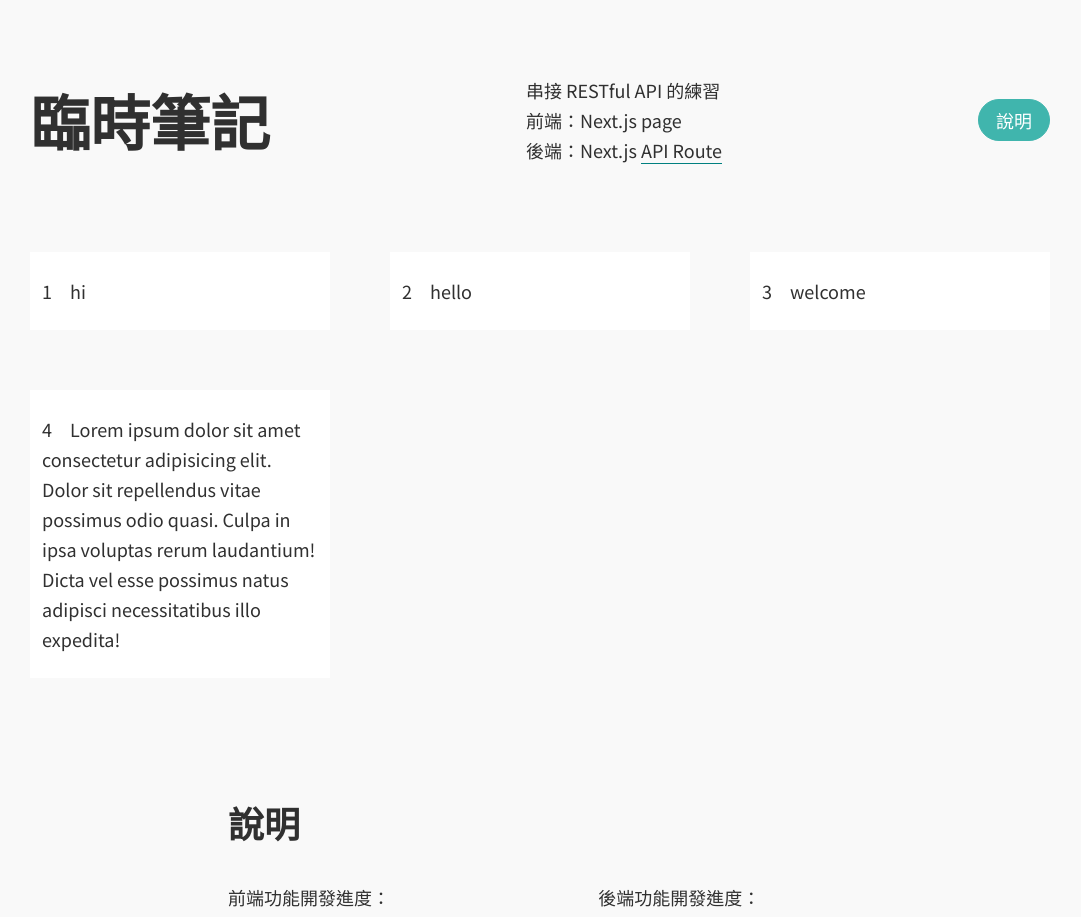
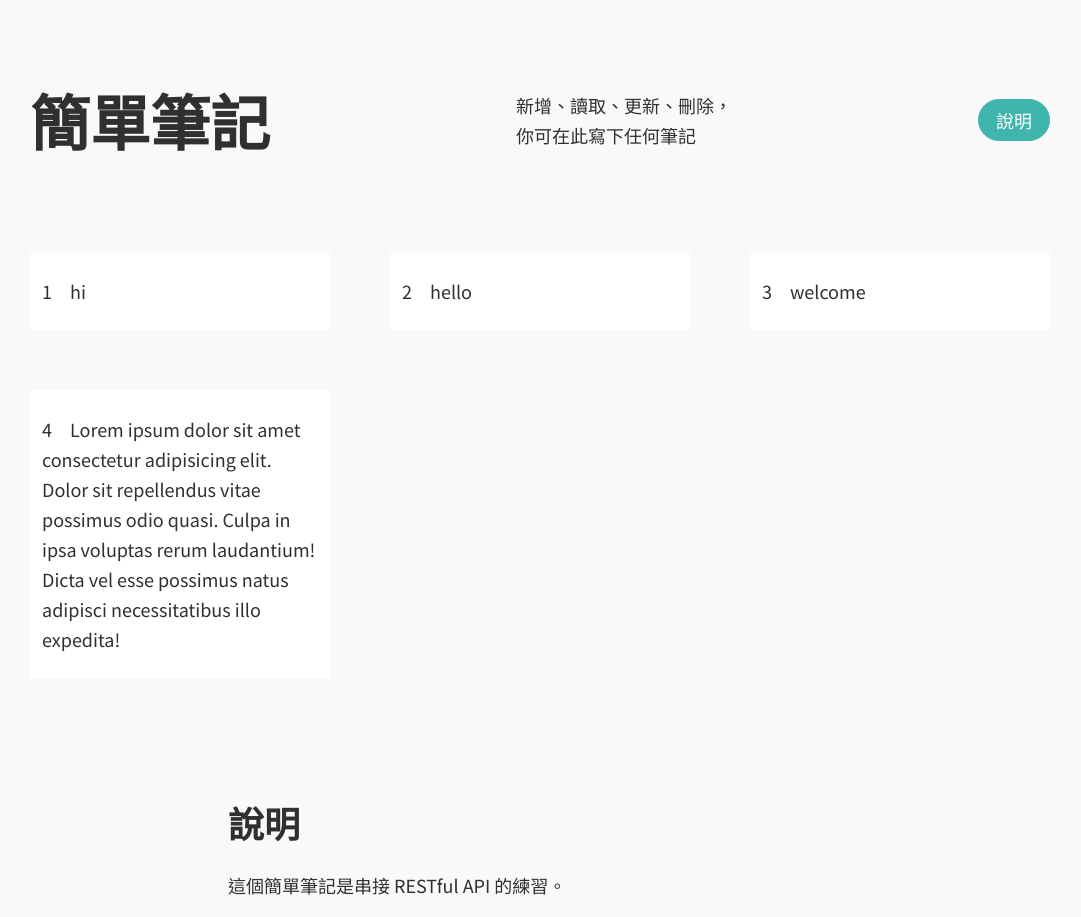
Before and after one commit to TzuHanChen/personal-website-old, a Next.js app: page /mini-note in a window 1280 px wide. Shown: the part 60-977 px from the top of the page, without its empty margins (100-1181 px from the left). Built offline with nearby package versions, Linux system fonts and the light colour scheme.

Commit message:
Mini note updated description

```diff
--- a/src/pages/mini-note.tsx
+++ b/src/pages/mini-note.tsx
@@ -101,12 +101,9 @@ export default function MiniNote() {
 			<main>
 				<GridSection>
 					<div className={styles.jcsb}>
-						<Text type="h1">臨時筆記</Text>
-						<Text>串接 RESTful API 的練習<br />
-							前端：Next.js page<br />
-							後端：Next.js{' '}
-							<Text type="link" href="/api/note" newtab>API Route</Text>
-						</Text>
+						<Text type="h1">簡單筆記</Text>
+						<Text>新增、讀取、更新、刪除，<br />
+							你可在此寫下任何筆記</Text>
 						<Button href="#info">說明</Button>
 					</div>
 
@@ -118,12 +115,14 @@ export default function MiniNote() {
 
 				<TextSection id="info">
 					<Text type="h2">說明</Text>
+					<Text>這個簡單筆記是串接 RESTful API 的練習。</Text>
 					<div className={styles.jcsb}>
-						<Text>前端功能開發進度：<br />
+						<Text>前端：Next.js page<br />
 							Create 開發中，Read 已完成，<br />
 							Update 開發中，Delete 開發中
 						</Text>
-						<Text>後端功能開發進度：<br />
+						<Text>後端：Next.js{' '}
+							<Text type="link" href="/api/note" newtab>API Route</Text><br />
 							GET 已完成，POST 開發中，<br />
 							PATCH 開發中，DELETE 開發中
 						</Text>
```
